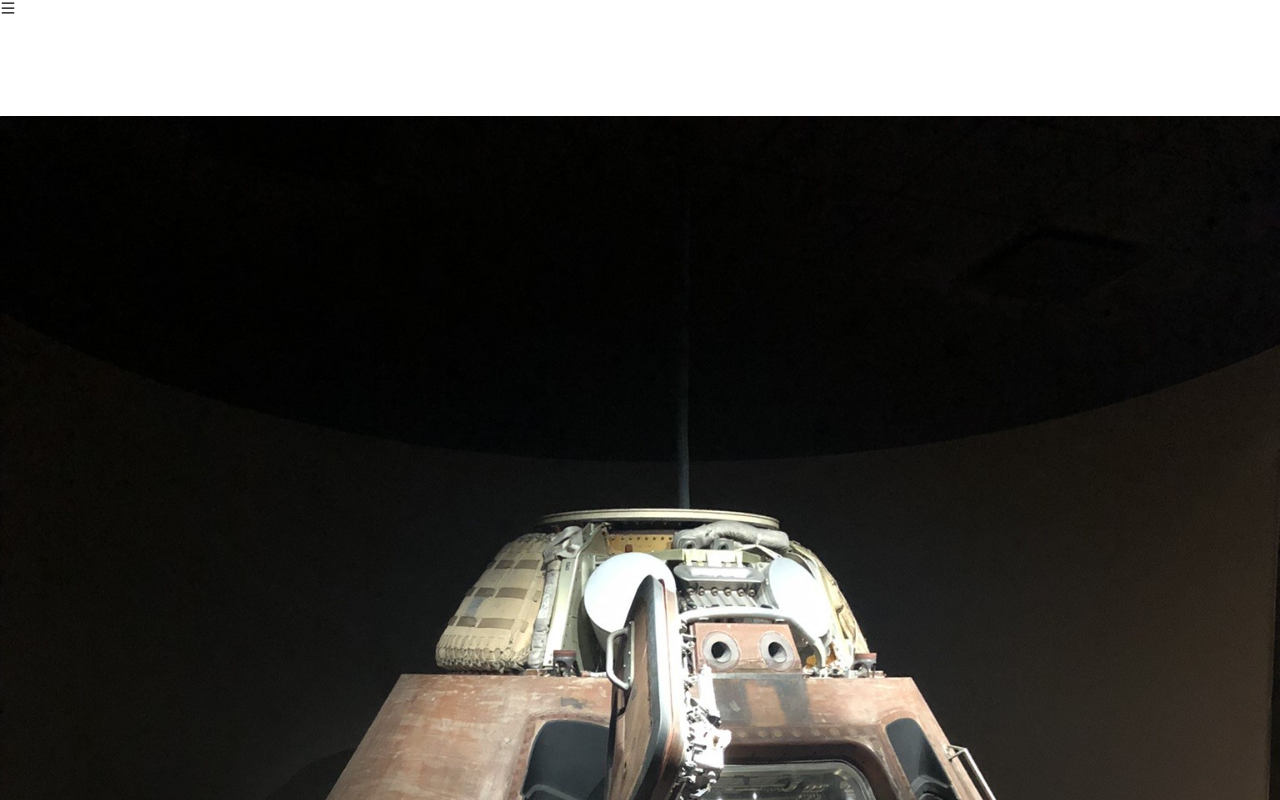
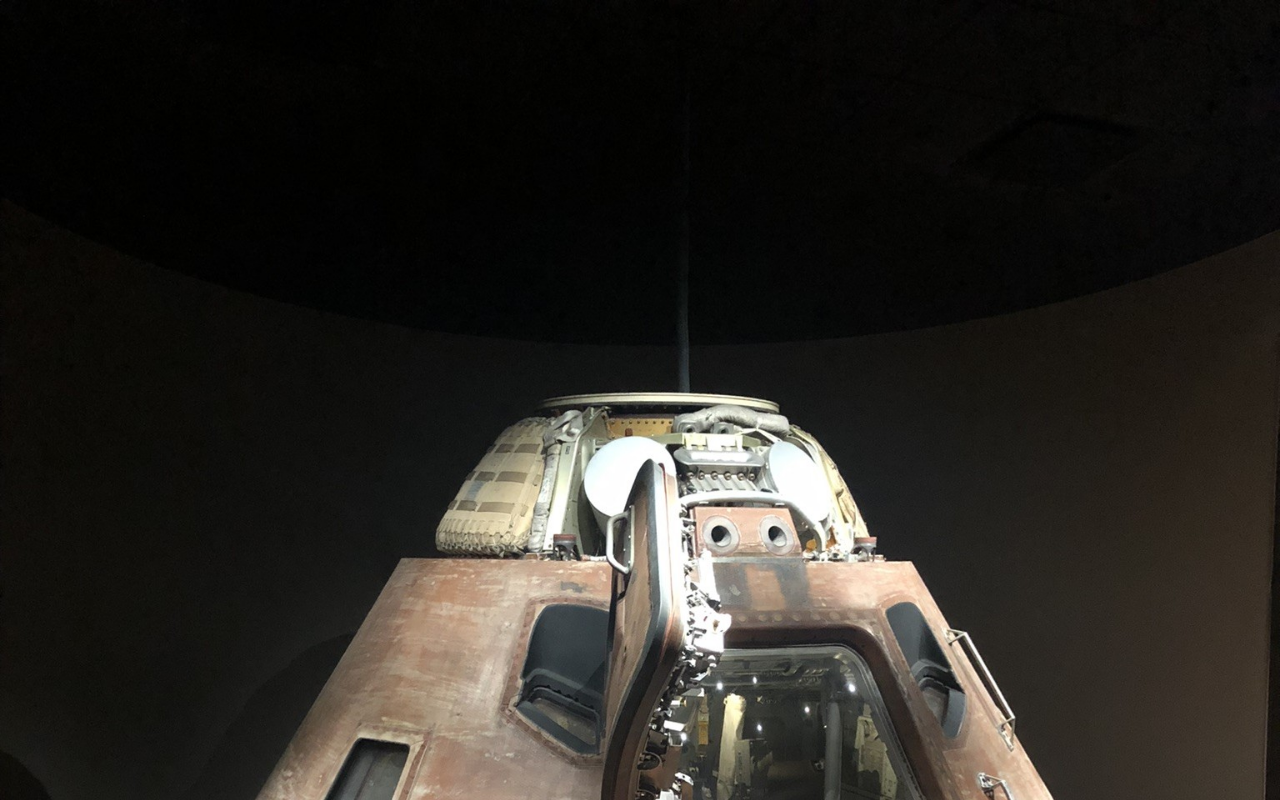
Before and after one commit to KutlualpTazefidan/portfolio-react-vite-tailwind-typescript, a React (Vite) app: page / in a window 1280 px wide. Shown: the top 800 px of the page. Built offline with nearby package versions, Linux system fonts and the light colour scheme.

Commit message:
Seperate background image

```diff
--- a/src/App.tsx
+++ b/src/App.tsx
@@ -1,12 +1,11 @@
-import { useState } from 'react'
-import {SideNavbar} from './components/SideNavbar.tsx'
 import Main from './components/Main.tsx'
+import Background from './components/Background.tsx'
 
 function App() {
 
   return (
     <div>
-      <SideNavbar/>
+      <Background/>
       <Main/>
       </div>
   )
```
